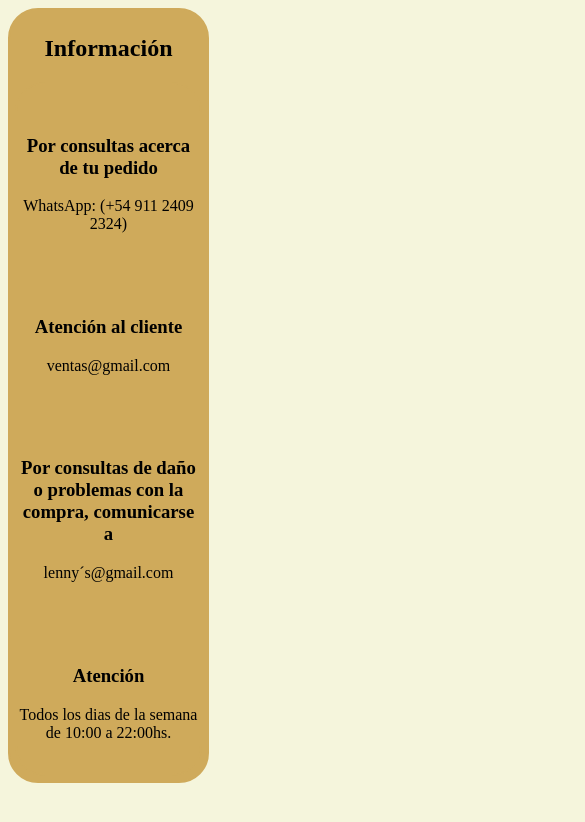
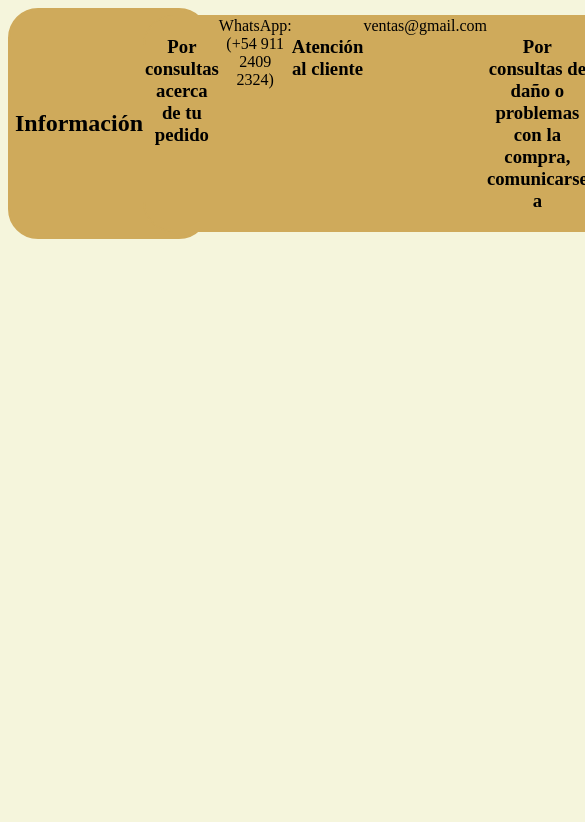
Before and after one commit to Kunan004/MiPrimerSitioWeb, a plain HTML site: page LennysWeb/contacto.html in a window 390 px wide. Shown: the top 822 px of the page, 585 px wide, since content can reach past the window. Drawn offline with Linux system fonts and the light colour scheme.

Commit message:
probando

```diff
--- a/css/style.css
+++ b/css/style.css
@@ -363,7 +363,6 @@ al igual que el mapa.*/
 
         .Contacto {
             display: flex;
-            flex-direction: column;
             align-items: center;
         }
 
@@ -371,7 +370,6 @@ al igual que el mapa.*/
         .Contacto_Info{
             display: flex;
             justify-content: center;
-            flex-direction: column;
             background-color:#cfaa5b ;
             border-radius: 30px;
             border: 2px solid #cfaa5b;
```
